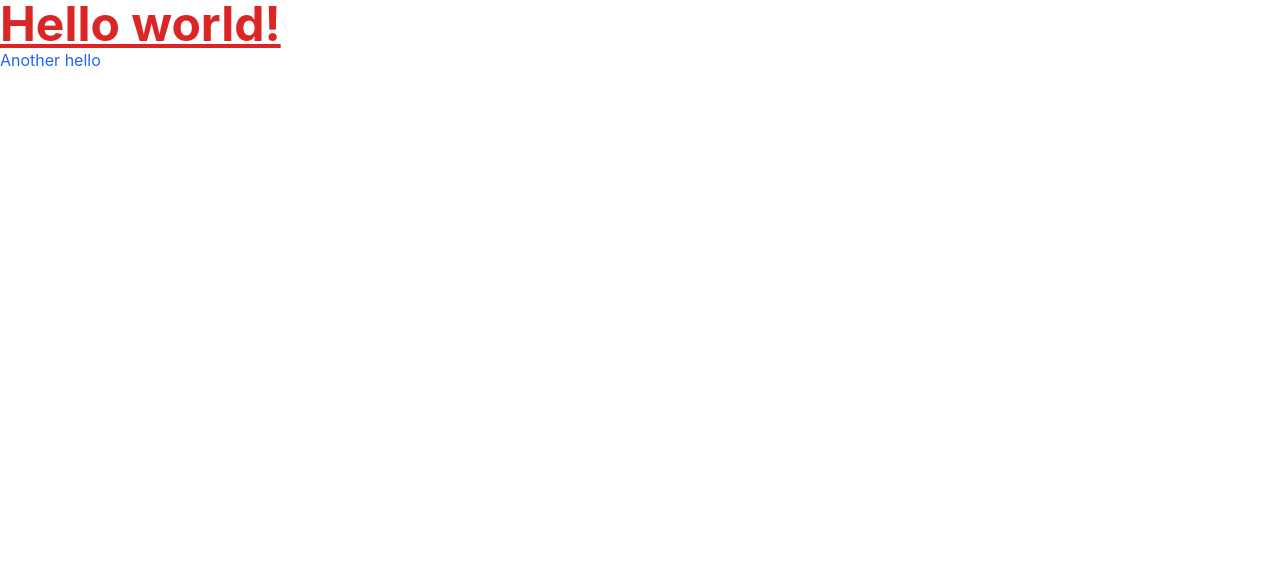
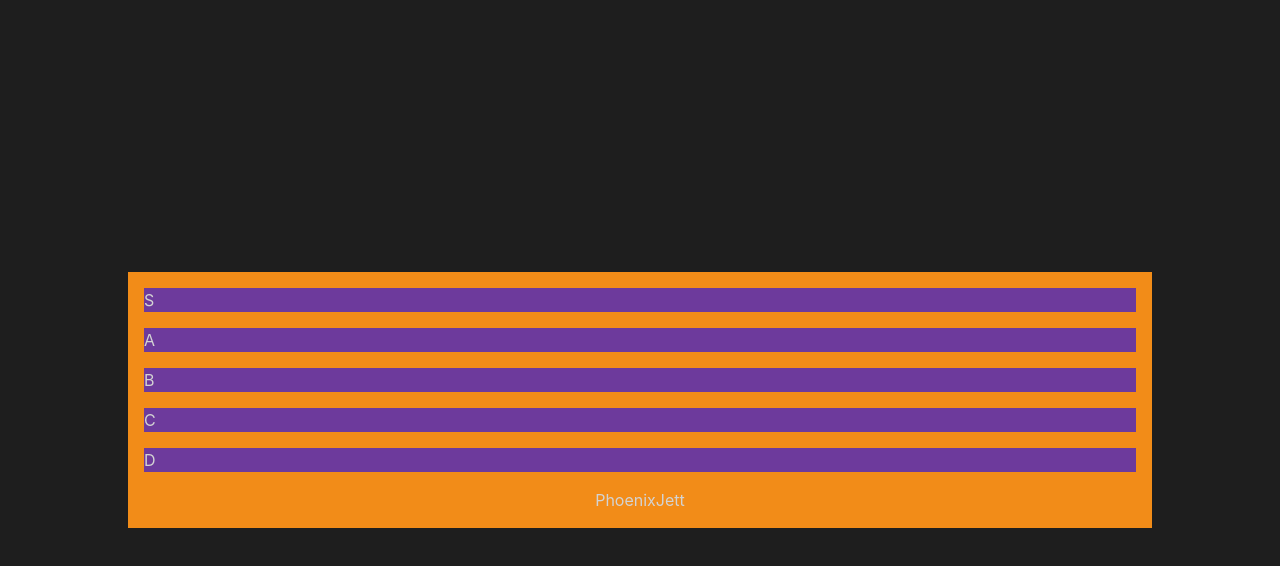
Before and after one commit to eduwr/valorant-tier-list, a Next.js app: page / in a window 1280 px wide. Shown: the top 566 px of the page. Built offline with nearby package versions, Linux system fonts and the light colour scheme.

Commit message:
feat: :sparkles: add first daisy components

```diff
--- a/package.json
+++ b/package.json
@@ -9,11 +9,13 @@
     "lint": "next lint"
   },
   "dependencies": {
+    "daisyui": "^2.15.2",
     "next": "12.1.6",
     "react": "18.1.0",
     "react-dom": "18.1.0"
   },
   "devDependencies": {
+    "@tailwindcss/typography": "^0.5.2",
     "@types/node": "17.0.36",
     "@types/react": "18.0.9",
     "@types/react-dom": "18.0.5",
--- /dev/null
+++ b/src/pages/_document.tsx
@@ -0,0 +1,28 @@
+import Document, {
+  Html,
+  Head,
+  Main,
+  NextScript,
+  DocumentContext,
+} from "next/document";
+
+class MyDocument extends Document {
+  static async getInitialProps(ctx: DocumentContext) {
+    const initialProps = await Document.getInitialProps(ctx);
+    return { ...initialProps };
+  }
+
+  render() {
+    return (
+      <Html data-theme="halloween">
+        <Head />
+        <body>
+          <Main />
+          <NextScript />
+        </body>
+      </Html>
+    );
+  }
+}
+
+export default MyDocument;
--- a/src/pages/index.tsx
+++ b/src/pages/index.tsx
@@ -2,19 +2,36 @@ import type { NextPage } from "next";
 import Head from "next/head";
 import { Hello } from "../components/Hello";
 
+const agents = ["Phoenix", "Jett"];
+
+const tiers = ["S", "A", "B", "C", "D"];
+
 const Home: NextPage = () => {
   return (
-    <div className="container">
+    <div className="hero min-h-screen bg-base-200">
       <Head>
-        <title>Tier List</title>
-        <meta name="description" content="Generated by create next app" />
+        <title>Valorant | Tier List</title>
+        <meta
+          name="Valorant | Tier List"
+          content="Generated by create next app"
+        />
         <link rel="icon" href="/favicon.ico" />
       </Head>
+      <div className="hero-content bg-primary flex-col w-4/5">
+        {tiers.map((tier) => {
+          return (
+            <div className="w-full bg-secondary" key={tier}>
+              {tier}
+            </div>
+          );
+        })}
 
-      <h1 className="text-red-600 text-5xl font-bold underline">
-        Hello world!
-      </h1>
-      <Hello />
+        <div className="flex flex-row">
+          {agents.map((agent) => (
+            <div key={agent}>{agent}</div>
+          ))}
+        </div>
+      </div>
     </div>
   );
 };
--- a/tailwind.config.js
+++ b/tailwind.config.js
@@ -6,5 +6,5 @@ module.exports = {
   theme: {
     extend: {},
   },
-  plugins: [],
+  plugins: [require("@tailwindcss/typography"), require("daisyui")],
 };
```
Also changed, not shown: 2 other files (tests, documents, lock files or other folders).
